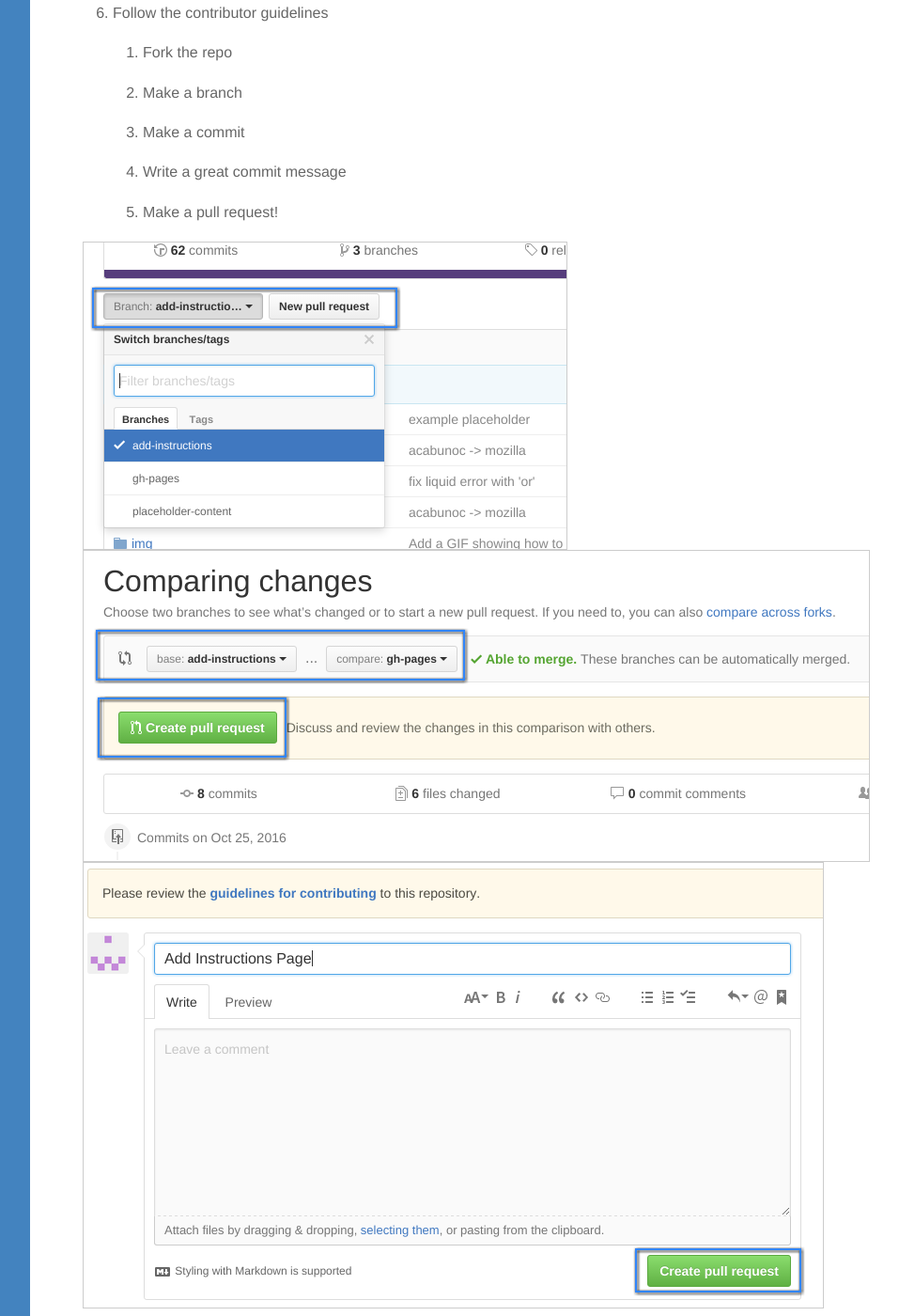
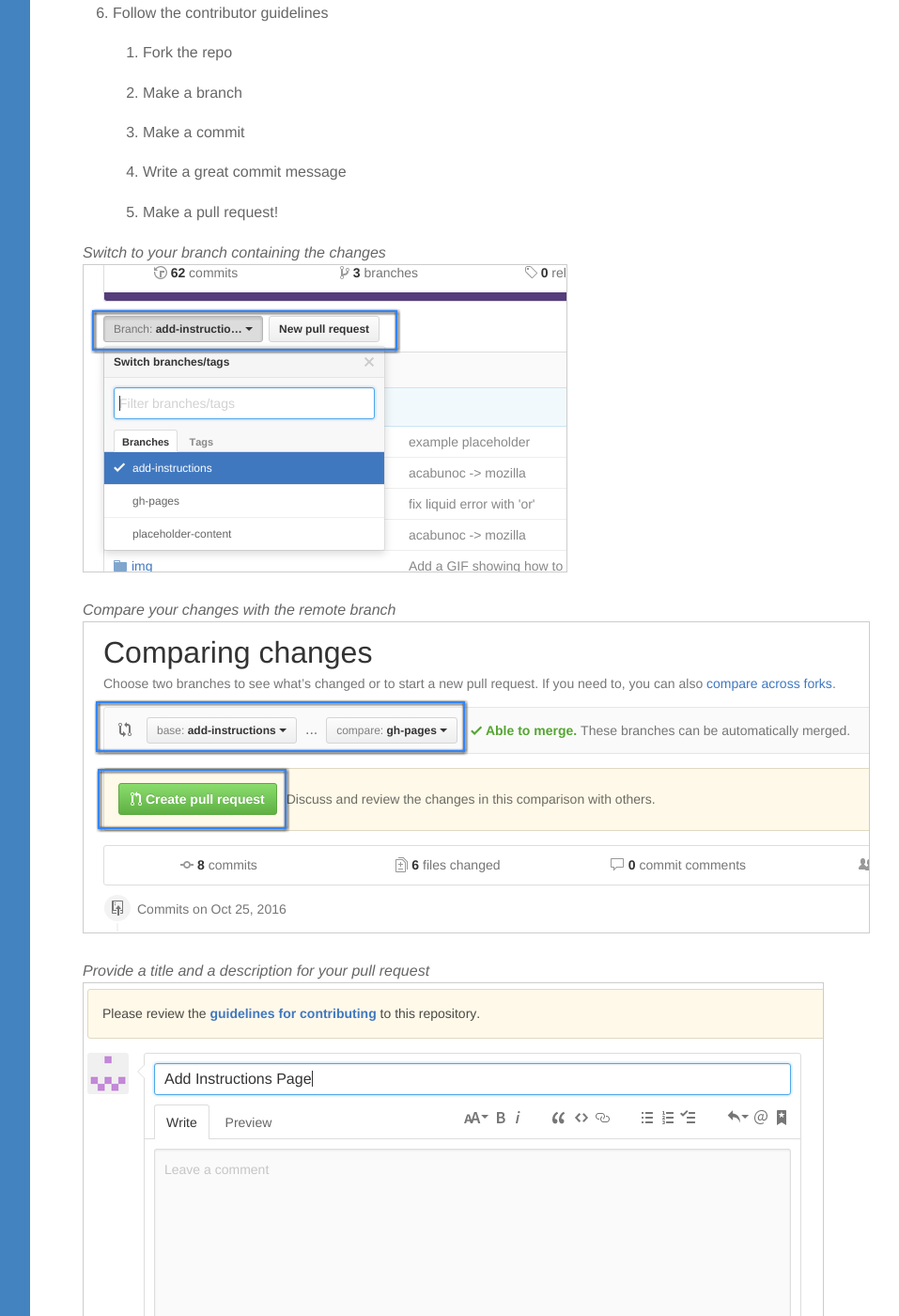
Before and after one commit to mozilla/open-leadership-training-series, a Jekyll site: the page built from _articles/github-for-collaboration/collaborative-workflow-for-contributions.md, in a window 1280 px wide and 1400 px high, scrolled down 2778 px. Shown: the whole window at 94% size, without its empty margins (288-1245 px from the left). Built offline with Jekyll 4.4.1, drawn with Linux system fonts in a browser that asks for light colours; nearby versions of some CDN libraries; comment, search, counter and statistics services are not loaded; a style sheet for code colours, icons or effects is not loaded.

Commit message:
Add captions for PR screenshots

```diff
--- a/_articles/github-for-collaboration/collaborative-workflow-for-contributions.md
+++ b/_articles/github-for-collaboration/collaborative-workflow-for-contributions.md
@@ -69,8 +69,13 @@ the lesson text more concrete.
     4.  Write a great commit message
     5.  Make a pull request!
 
+*Switch to your branch containing the changes*
 ![New Pull Request]({{ site.baseurl }}/img/create-pull-req-1.png)
+
+*Compare your changes with the remote branch*
 ![Compare Changes]({{ site.baseurl }}/img/create-pull-req-2.png)
+
+*Provide a title and a description for your pull request*
 ![Create Pull Request]({{ site.baseurl }}/img/create-pull-req-3.png)
 
 ### {{ site.assignment }} As Project Lead, Merge a Pull Request
```
